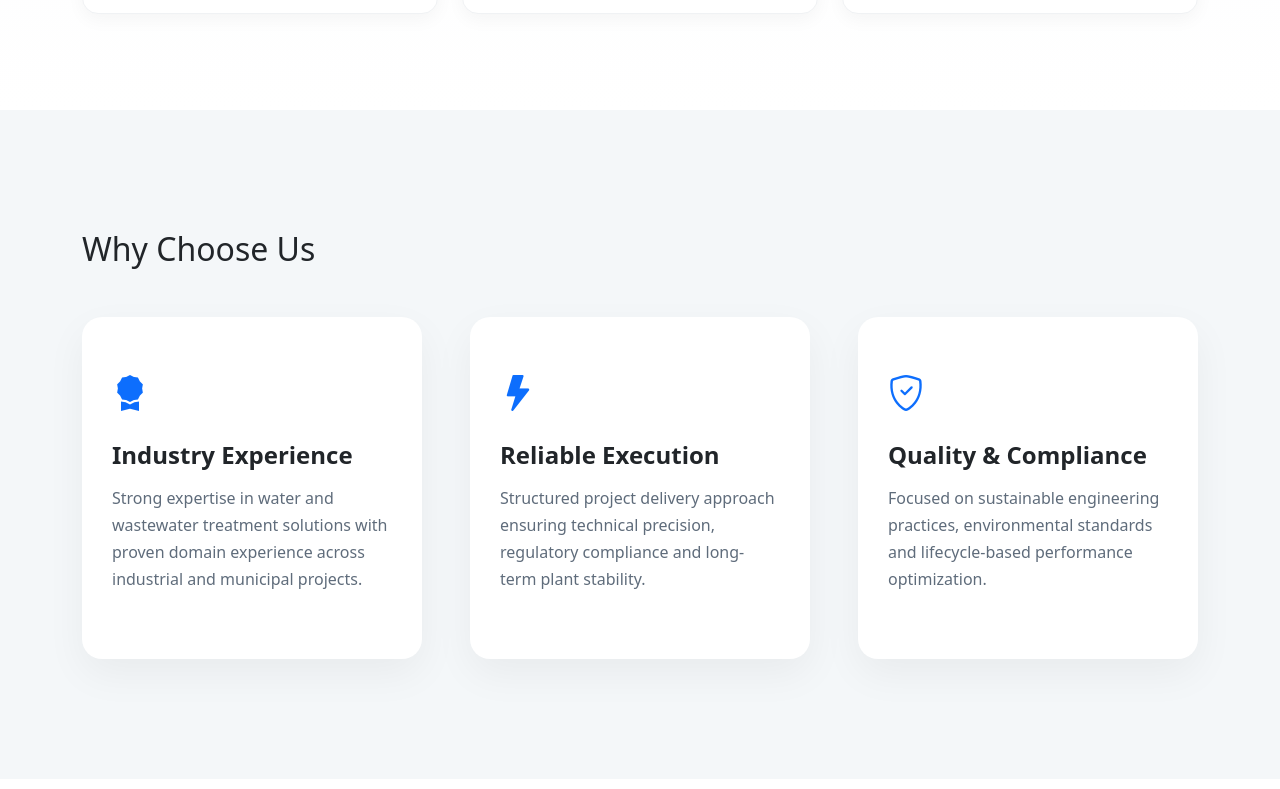
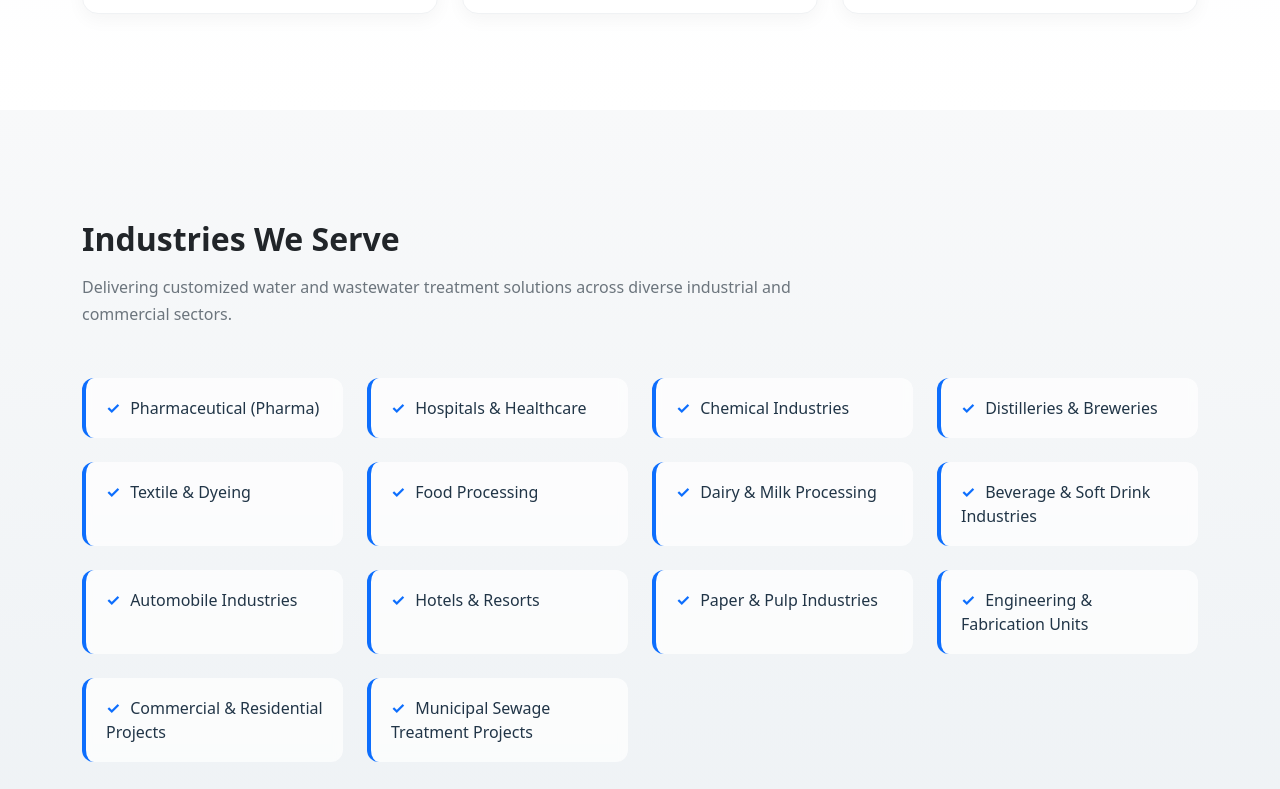
Before and after one commit to Shameer623/gept-frontend, a React (Vite) app: page / in a window 1280 px wide. Shown: the part 3571-4360 px from the top of the page. Built offline with nearby package versions, Linux system fonts and the light colour scheme.

Commit message:
Updated client branding, industries section and why choose us content

```diff
--- a/src/components/Clients.jsx
+++ b/src/components/Clients.jsx
@@ -3,7 +3,7 @@ import dabur from "../assets/clients/dabur.png";
 import carlsberg from "../assets/clients/carlsberg.png";
 import waves from "../assets/clients/waves.png";
 import spectrum from "../assets/clients/spectrum.png";
-import dhanushree from "../assets/clients/dabur.png";
+import dhanushree from "../assets/clients/dhanshree.png";
 
 function Clients() {
 
@@ -14,7 +14,7 @@ function Clients() {
     { name: "Carlsberg India Limited", logo: carlsberg },
     { name: "Waves Breweries India Ltd", logo: waves },
     { name: "Spectrum Electricals Pvt. Ltd", logo: spectrum },
-    { name: "Dhanushree Metals Pvt. Ltd", logo: dhanushree },
+    { name: "Dhanshree Enterprises Pvt. Ltd", logo: dhanushree },
   ];
 
   return (
--- /dev/null
+++ b/src/components/Industries.jsx
@@ -0,0 +1,59 @@
+import useReveal from "../hooks/useReveal";
+
+function Industries() {
+
+  useReveal();
+
+  const industries = [
+    "Pharmaceutical (Pharma)",
+    "Hospitals & Healthcare",
+    "Chemical Industries",
+    "Distilleries & Breweries",
+    "Textile & Dyeing",
+    "Food Processing",
+    "Dairy & Milk Processing",
+    "Beverage & Soft Drink Industries",
+    "Automobile Industries",
+    "Hotels & Resorts",
+    "Paper & Pulp Industries",
+    "Engineering & Fabrication Units",
+    "Commercial & Residential Projects",
+    "Municipal Sewage Treatment Projects"
+  ];
+
+  return (
+    <section id="industries" className="industries-section fade-section">
+
+      <div className="container">
+
+        <div className="mb-5">
+          <h2>Industries We Serve</h2>
+
+          <p className="industries-subtitle">
+            Delivering customized water and wastewater treatment solutions
+            across diverse industrial and commercial sectors.
+          </p>
+        </div>
+
+        <div className="row g-4">
+
+  {industries.map((industry, index) => (
+    <div className="col-lg-3 col-md-4 col-sm-6" key={index}>
+
+      <div className="industry-item">
+        <span className="industry-check">✓</span>
+        {industry}
+      </div>
+
+    </div>
+  ))}
+
+</div>
+
+      </div>
+
+    </section>
+  );
+}
+
+export default Industries;
--- a/src/components/WhyChooseUs.jsx
+++ b/src/components/WhyChooseUs.jsx
@@ -6,22 +6,40 @@ function WhyChooseUs() {
 
   const reasons = [
   {
-      icon: "bi-award-fill",
-      title: "Industry Experience",
+    icon: "bi-sliders",
+    title: "Customized Treatment Solutions",
     description:
-        "Strong expertise in water and wastewater treatment solutions with proven domain experience across industrial and municipal projects."
+      "Tailor-made wastewater and water treatment systems designed based on industry-specific process requirements and discharge standards."
   },
   {
-      icon: "bi-lightning-fill",
-      title: "Reliable Execution",
+    icon: "bi-people-fill",
+    title: "Experienced Technical Team",
     description:
-        "Structured project delivery approach ensuring technical precision, regulatory compliance and long-term plant stability."
+      "Strong engineering and execution team with hands-on expertise in ETP, STP, RO, ZLD and industrial wastewater technologies."
   },
   {
     icon: "bi-shield-check",
-      title: "Quality & Compliance",
+    title: "Pollution Compliance Support",
     description:
-        "Focused on sustainable engineering practices, environmental standards and lifecycle-based performance optimization."
+      "Complete support for environmental compliance, pollution control norms, documentation and sustainable operational practices."
+  },
+  {
+    icon: "bi-lightning-charge-fill",
+    title: "Energy Efficient Systems",
+    description:
+      "Focused on optimized treatment performance with reduced operational costs and energy-efficient process integration."
+  },
+  {
+    icon: "bi-wrench-adjustable-circle-fill",
+    title: "Quality Installation & Support",
+    description:
+      "Professional installation, commissioning and reliable after-sales support ensuring long-term operational stability."
+  },
+  {
+    icon: "bi-clock-history",
+    title: "On-Time Project Execution",
+    description:
+      "Structured planning and execution methodology ensuring timely delivery with technical precision and project reliability."
   }
 ];
 
@@ -36,7 +54,7 @@ function WhyChooseUs() {
         <div className="row g-5">
 
           {reasons.map((item, index) => (
-            <div className="col-lg-4" key={index}>
+            <div className="col-lg-4 col-md-6" key={index}>
               <div className="why-feature">
 
                 <div className="why-icon">
--- a/src/index.css
+++ b/src/index.css
@@ -702,3 +702,51 @@ a {
   font-size: 13px;
   margin: 0;
 }
+/* ========================
+   INDUSTRIES SECTION
+======================== */
+
+.industries-section {
+  background: linear-gradient(
+    to bottom,
+    #f8f9fa,
+    #eef2f5
+  );
+  padding: 110px 0;
+}
+
+.industries-section h2 {
+  font-weight: 700;
+  margin-bottom: 15px;
+}
+
+.industries-subtitle {
+  color: #6c757d;
+  max-width: 750px;
+  line-height: 1.7;
+  margin-bottom: 50px;
+}
+
+.industry-item {
+  background: rgba(255,255,255,0.7);
+  border-left: 4px solid #0d6efd;
+  padding: 18px 20px;
+  border-radius: 12px;
+  font-weight: 500;
+  color: #213547;
+  height: 100%;
+  transition: all 0.3s ease;
+  backdrop-filter: blur(4px);
+}
+
+.industry-item:hover {
+  transform: translateY(-5px);
+  background: white;
+  box-shadow: 0 10px 25px rgba(0,0,0,0.06);
+}
+
+.industry-check {
+  color: #0d6efd;
+  font-weight: bold;
+  margin-right: 10px;
+}
--- a/src/pages/Home.jsx
+++ b/src/pages/Home.jsx
@@ -8,6 +8,9 @@ import Footer from "../components/Footer";
 import WhyChooseUs from "../components/WhyChooseUs";
 import Expertise from "../components/Expertise";
 import Clients from "../components/Clients";
+import Industries from "../components/Industries";
+
+
 function Home() {
   return (
     <>
@@ -16,6 +19,7 @@ function Home() {
       <About />
       <Expertise />
       <Services />
+      <Industries />
       <WhyChooseUs />
       <Clients />
       <Projects />
```
Also changed, not shown: src/assets/clients/dhanshree.png (added). Lines whose indentation alone changed are shown as unchanged.
